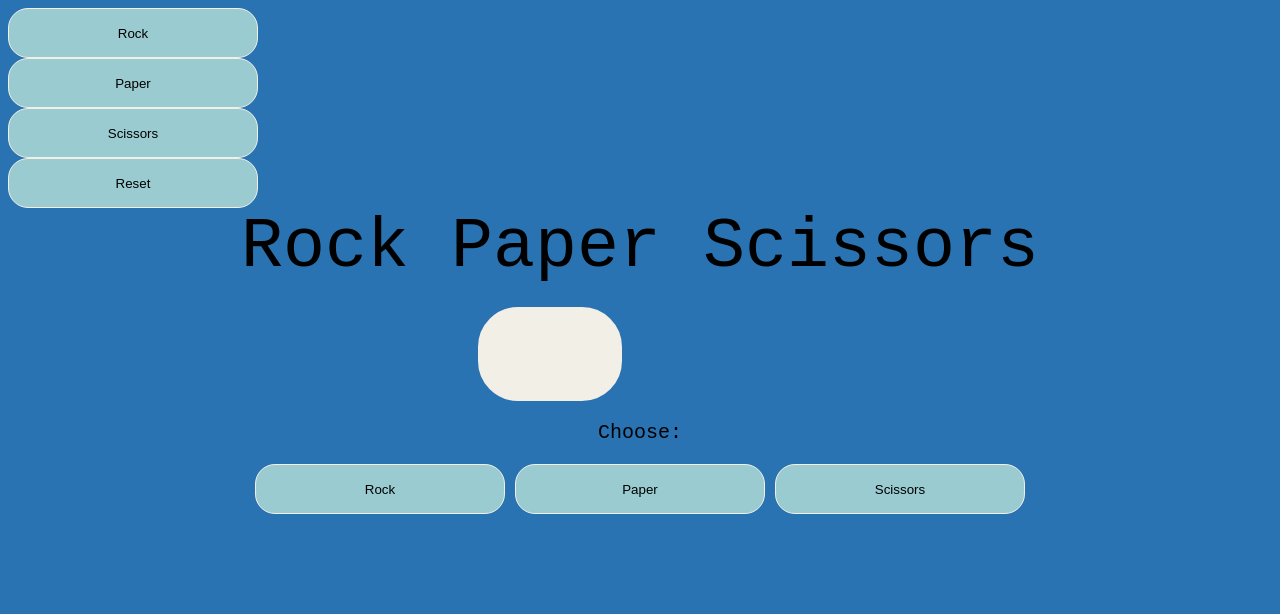
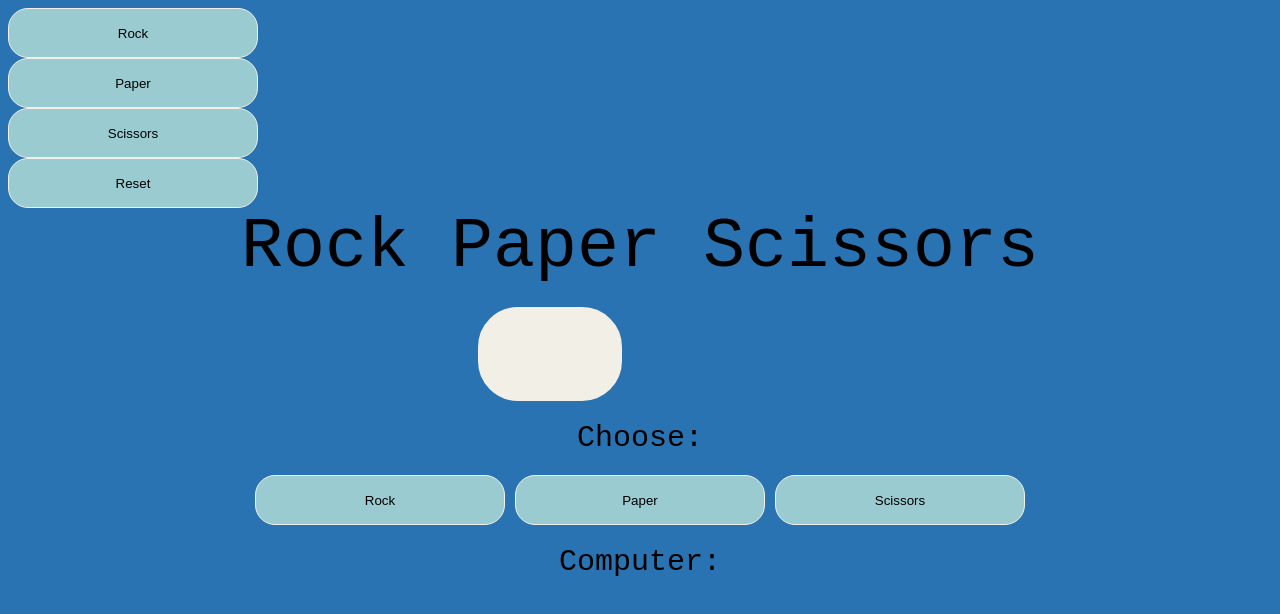
Before and after one commit to Hera-k/rockpaperscissors, a plain HTML site: page index.html in a window 1280 px wide. Drawn offline with Linux system fonts and the light colour scheme.

Commit message:
Added text that shows computers choice

```diff
--- a/index.html
+++ b/index.html
@@ -17,5 +17,6 @@
             <button id ="btn2">Paper</button>
             <button id ="btn3">Scissors</button>
         </div>
+        <div id="computerChoice">Computer: </div>
 </body>
 </html>
--- a/stylesheet.css
+++ b/stylesheet.css
@@ -25,7 +25,7 @@ body{
     background-color: #2973B2;
 }
 #text{
-    font-size: 20px;
+    font-size: 30px;
     font-weight: 500px;
     align-self: center;
     text-align: center;
@@ -45,3 +45,10 @@ button{
     border: 1px solid #F2EFE7;
     border-radius: 20px;
 }
+#computerChoice{
+    font-family:'Courier New', 'Arial Narrow', Arial, sans-serif;
+    font-size: 30px;
+    margin-top: 20px;
+    align-self: center;
+    text-align: center;
+}
```
